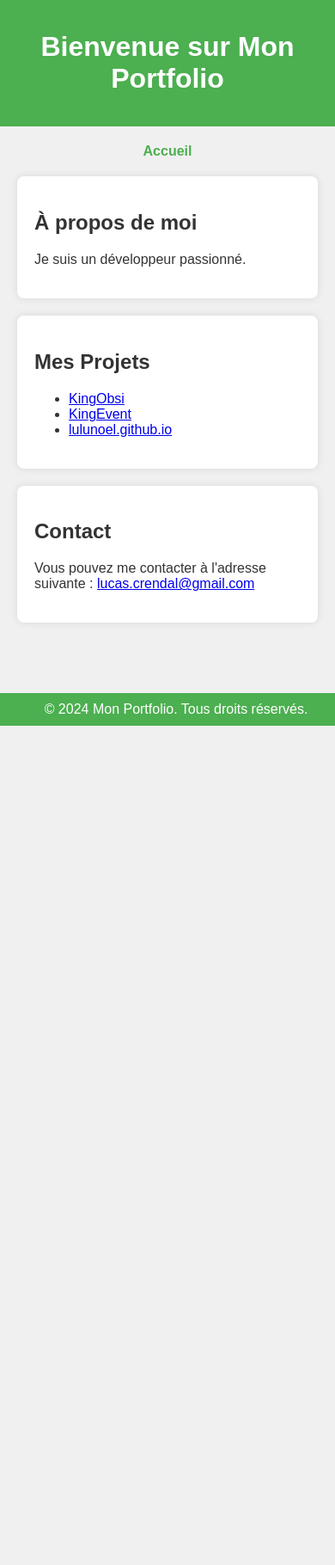
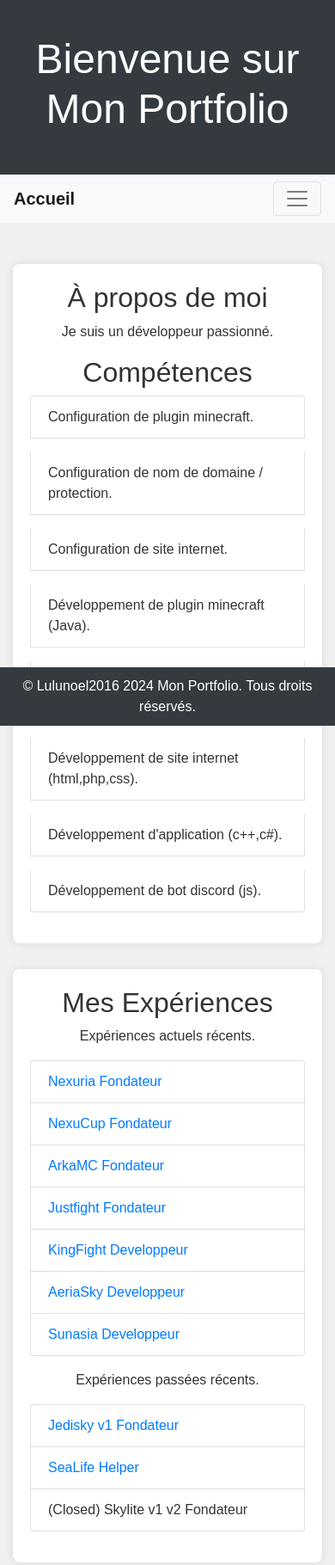
Before and after one commit to lulunoel/lulunoel.github.io, a plain HTML site: page index.html in a window 390 px wide. Shown: the top 1820 px of the page at 86% size. Before the commit the page ends 844 px from the top, so only its background shows below. Drawn offline with nearby package versions, Linux system fonts and the light colour scheme.

Commit message:
Update index.html

```diff
--- a/index.html
+++ b/index.html
@@ -4,42 +4,37 @@
     <meta charset="UTF-8">
     <meta name="viewport" content="width=device-width, initial-scale=1.0">
     <title>Mon Portfolio</title>
+    <link href="https://maxcdn.bootstrapcdn.com/bootstrap/4.5.2/css/bootstrap.min.css" rel="stylesheet">
     <style>
         body {
-            font-family: Arial, sans-serif;
-            margin: 0;
-            padding: 0;
+            font-family: 'Arial', sans-serif;
             background-color: #f0f0f0;
             color: #333;
         }
         header {
-            background-color: #4CAF50;
+            background-color: #343a40;
             color: white;
-            padding: 15px;
-            text-align: center;
+            padding: 40px 0;
         }
-        nav {
-            margin: 20px;
-            text-align: center;
+        header h1 {
+            font-size: 3em;
         }
         nav a {
-            margin: 0 15px;
-            text-decoration: none;
-            color: #4CAF50;
+            color: #343a40;
             font-weight: bold;
         }
         section {
-            margin: 20px;
-            padding: 20px;
             background-color: white;
             border-radius: 8px;
-            box-shadow: 0 0 10px rgba(0,0,0,0.1);
+            box-shadow: 0 0 10px rgba(0, 0, 0, 0.1);
+            margin-bottom: 30px;
+            padding: 20px;
         }
         footer {
-            background-color: #4CAF50;
+            background-color: #343a40;
             color: white;
             text-align: center;
-            padding: 10px;
+            padding: 10px 0;
             position: fixed;
             width: 100%;
             bottom: 0;
@@ -48,36 +43,112 @@
 </head>
 <body>
 
-<header>
+<header class="text-center">
+    <div class="container">
         <h1>Bienvenue sur Mon Portfolio</h1>
+    </div>
 </header>
 
-<nav>
-    <a href="#">Accueil</a>
+<nav class="navbar navbar-expand-lg navbar-light bg-light sticky-top">
+    <div class="container">
+        <a class="navbar-brand" href="#">Accueil</a>
+        <button class="navbar-toggler" type="button" data-toggle="collapse" data-target="#navbarNav" aria-controls="navbarNav" aria-expanded="false" aria-label="Toggle navigation">
+            <span class="navbar-toggler-icon"></span>
+        </button>
+        <div class="collapse navbar-collapse" id="navbarNav">
+            <ul class="navbar-nav ml-auto">
+                <li class="nav-item">
+                    <a class="nav-link" href="#about">À propos de moi</a>
+                </li>
+                <li class="nav-item">
+                    <a class="nav-link" href="#expériences">Mes Expériences</a>
+                </li>
+                <li class="nav-item">
+                    <a class="nav-link" href="#projects">Mes Projets</a>
+                </li>
+                <li class="nav-item">
+                    <a class="nav-link" href="#contact">Contact</a>
+                </li>
+            </ul>
+        </div>
+    </div>
 </nav>
 
-<section id="about">
-    <h2>À propos de moi</h2>
-    <p>Je suis un développeur passionné.</p>
+<div class="container">
+    <section id="about" class="mt-5">
+        <h2 class="text-center">À propos de moi</h2>
+        <p class="text-center">Je suis un développeur passionné.</p>
+        <h2 class="text-center">Compétences</h2>
+    <ul class="list-group">
+        <p class="list-group-item">Configuration de plugin minecraft.</p>
+        <p class="list-group-item">Configuration de nom de domaine / protection.</p>
+        <p class="list-group-item">Configuration de site internet.</p>
+        <p class="list-group-item">Développement de plugin minecraft (Java).</p>
+        <p class="list-group-item">Développement de mod minecraft (Java).</p>
+        <p class="list-group-item">Développement de site internet (html,php,css).</p>
+        <p class="list-group-item">Développement d'application (c++,c#).</p>
+        <p class="list-group-item">Développement de bot discord (js).</p>
+    </ul>
+    </section>
+
+    <section id="expériences">
+        <h2 class="text-center">Mes Expériences</h2>
+        <p class="text-center">Expériences actuels récents.</p>
+        <ul class="list-group">
+            <li class="list-group-item"><a href="https://discord.gg/AX7uKQ5uuA">Nexuria Fondateur</a></li>
+            <li class="list-group-item"><a href="https://discord.gg/PPEQRf9wwu">NexuCup Fondateur</a></li>
+            <li class="list-group-item"><a href="https://discord.gg/XC9NG9JK2M">ArkaMC Fondateur</a></li>
+            <li class="list-group-item"><a href="https://discord.gg/3r6ht9xYaG">Justfight Fondateur</a></li>
+            <li class="list-group-item"><a href="https://discord.gg/kingfightmc">KingFight Developpeur</a></li>
+            <li class="list-group-item"><a href="https://discord.gg/Je4aSaSX7r">AeriaSky Developpeur</a></li>
+            <li class="list-group-item"><a href="https://discord.gg/pw8vqcK76G">Sunasia Developpeur</a></li>
+        </ul>
+        <p class="text-center"> </p>
+        <p class="text-center">Expériences passées récents.</p>
+        <ul class="list-group">
+            <li class="list-group-item"><a href="https://discord.gg/jedisky">Jedisky v1 Fondateur</a></li>
+            <li class="list-group-item"><a href="https://discord.gg/sealife">SeaLife Helper</a></li>
+            <p class="list-group-item">(Closed) Skylite v1 v2 Fondateur</p>
+
+        </ul>
     </section>
 
     <section id="projects">
-    <h2>Mes Projets</h2>
-    <ul>
-        <li><a href="https://github.com/lulunoel/KingObsi">KingObsi</a></li>
-        <li><a href="https://github.com/lulunoel/KingEvent">KingEvent</a></li>
-        <li><a href="https://github.com/lulunoel/lulunoel.github.io">lulunoel.github.io</a></li>
+        <h2 class="text-center">Mes Projets</h2>
+        <p class="text-center">Listes des projets récents.</p>
+        <ul class="list-group">
+            <li class="list-group-item"><a href="https://github.com/lulunoel/KingObsi">KingObsi</a></li>
+            <li class="list-group-item"><a href="https://github.com/lulunoel/KingEvent">KingEvent</a></li>
+            <li class="list-group-item"><a href="https://github.com/lulunoel/lulunoel.github.io">lulunoel.github.io</a></li>
+            <li class="list-group-item">(Private) Custom Saber Factions</a></li>
+            <li class="list-group-item">(Private) Kingchest</a></li>
+            <li class="list-group-item">(Private) Kingdon</a></li>
+            <li class="list-group-item">(Private) kingprivate</a></li>
+            <li class="list-group-item">(Private) SendActionBar</a></li>
+            <li class="list-group-item">(Private) Classement</a></li>
+            <li class="list-group-item">(Private) HSevents</a></li>
+            <li class="list-group-item">(Private) Largage</a></li>
+            <li class="list-group-item">(Private) Moderation</a></li>
+            <li class="list-group-item">(Private) outpost</a></li>
+            <li class="list-group-item">(Private) PlayerInfoPlugin</a></li>
+            <li class="list-group-item">(Private) Staff</a></li>
         </ul>
     </section>
 
     <section id="contact">
-    <h2>Contact</h2>
-    <p>Vous pouvez me contacter à l'adresse suivante : <a href="mailto:lucas.crendal@gmail.com">lucas.crendal@gmail.com</a></p>
+        <h2 class="text-center">Contact</h2>
+        <p class="text-center">Vous pouvez me contacter à l'adresse suivante : <a href="mailto:lucas.crendal@gmail.com">lucas.crendal@gmail.com</a></p>
+        <p class="text-center">Vous pouvez me contacter sur Discord : <a href="https://discordapp.com/users/889560469562605618">lulunoel2016</a></p>
+        <p class="text-center">Vous pouvez me contacter à sur github : <a href="https://github.com/lulunoel">lulunoel</a></p>
     </section>
+</div>
 
 <footer>
-    &copy; 2024 Mon Portfolio. Tous droits réservés.
+    &copy; Lulunoel2016 2024 Mon Portfolio. Tous droits réservés.
 </footer>
 
+<script src="https://code.jquery.com/jquery-3.5.1.slim.min.js"></script>
+<script src="https://cdn.jsdelivr.net/npm/@popperjs/core@2.5.4/dist/umd/popper.min.js"></script>
+<script src="https://maxcdn.bootstrapcdn.com/bootstrap/4.5.2/js/bootstrap.min.js"></script>
 </body>
 </html>
```
Lines whose indentation alone changed are shown as unchanged.
